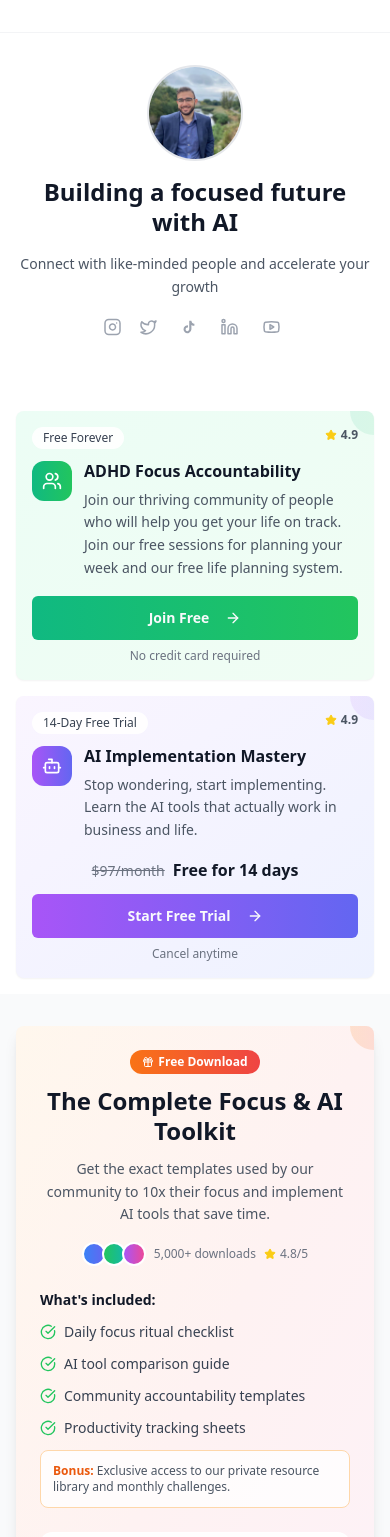
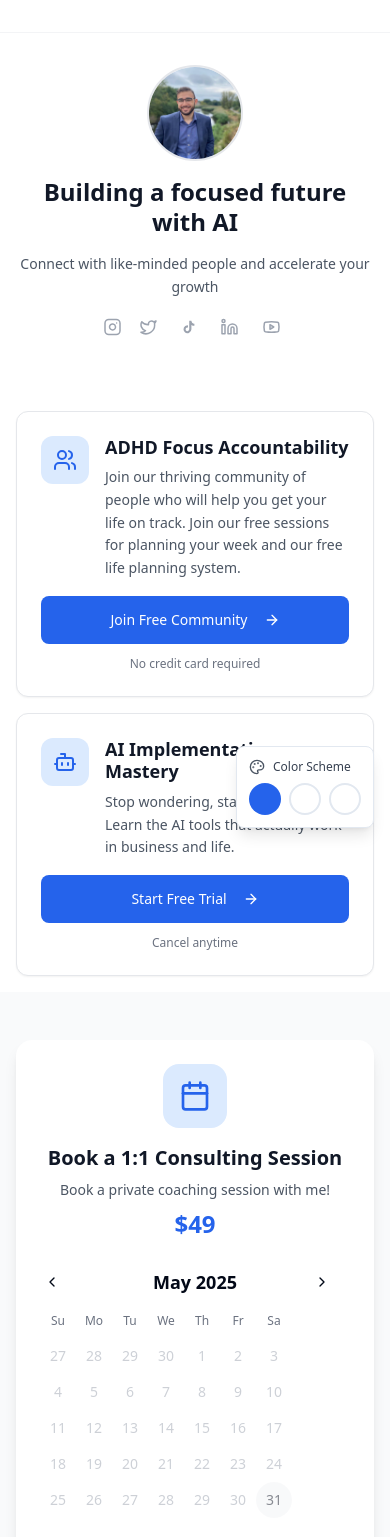
Before and after one commit to ameerry1998/bloom-connect-me, a React (Vite) app: page / in a window 390 px wide. Shown: the top 1537 px of the page. Built offline with nearby package versions, Linux system fonts and the light colour scheme.

Commit message:
Refactor: Improve card design and add calendar
- Updated community card design for better mobile experience.
- Added a calendar component for booking sessions.
- Integrated a "Book a Call" button linking to the specified Stan Store page.
- Provided color scheme options.

```diff
--- /dev/null
+++ b/src/components/BookingCalendar.tsx
@@ -0,0 +1,121 @@
+
+import { useState } from "react";
+import { Button } from "@/components/ui/button";
+import { Card, CardContent } from "@/components/ui/card";
+import { Calendar } from "@/components/ui/calendar";
+import { CalendarIcon, Clock } from "lucide-react";
+import { format } from "date-fns";
+
+const BookingCalendar = () => {
+  const [date, setDate] = useState<Date>();
+
+  const availableSlots = [
+    "9:00 AM", "10:00 AM", "11:00 AM",
+    "2:00 PM", "3:00 PM", "4:00 PM"
+  ];
+
+  return (
+    <section className="px-4 py-12 bg-gray-50">
+      <div className="max-w-md mx-auto">
+        <Card className="bg-white border-0 shadow-lg rounded-2xl overflow-hidden">
+          <CardContent className="p-6">
+            {/* Header */}
+            <div className="text-center mb-6">
+              <div className="w-16 h-16 bg-blue-100 rounded-2xl flex items-center justify-center mx-auto mb-4">
+                <CalendarIcon className="h-8 w-8 text-blue-600" />
+              </div>
+              <h2 className="text-xl font-bold text-gray-900 mb-2">
+                Book a 1:1 Consulting Session
+              </h2>
+              <p className="text-gray-600 text-sm mb-2">
+                Book a private coaching session with me!
+              </p>
+              <div className="text-2xl font-bold text-blue-600">
+                $49
+              </div>
+            </div>
+
+            {/* Calendar */}
+            <div className="mb-6">
+              <Calendar
+                mode="single"
+                selected={date}
+                onSelect={setDate}
+                className="rounded-lg border-0 p-0"
+                classNames={{
+                  months: "flex flex-col space-y-4",
+                  month: "space-y-4",
+                  caption: "flex justify-center pt-1 relative items-center mb-4",
+                  caption_label: "text-lg font-semibold",
+                  nav: "space-x-1 flex items-center",
+                  nav_button: "h-8 w-8 bg-transparent p-0 hover:bg-gray-100 rounded-full",
+                  nav_button_previous: "absolute left-1",
+                  nav_button_next: "absolute right-1",
+                  table: "w-full border-collapse space-y-1",
+                  head_row: "flex mb-2",
+                  head_cell: "text-gray-500 rounded-md w-9 font-medium text-xs text-center",
+                  row: "flex w-full",
+                  cell: "h-9 w-9 text-center text-sm p-0 relative",
+                  day: "h-9 w-9 p-0 font-normal hover:bg-gray-100 rounded-full",
+                  day_range_end: "day-range-end",
+                  day_selected: "bg-gray-900 text-white hover:bg-gray-900 hover:text-white rounded-full",
+                  day_today: "bg-gray-100 text-gray-900 rounded-full",
+                  day_outside: "text-gray-400 opacity-50",
+                  day_disabled: "text-gray-400 opacity-50",
+                  day_range_middle: "aria-selected:bg-accent aria-selected:text-accent-foreground",
+                  day_hidden: "invisible",
+                }}
+                disabled={(date) => date < new Date()}
+              />
+            </div>
+
+            {/* Time Slots */}
+            {date && (
+              <div className="mb-6">
+                <h3 className="font-semibold text-gray-900 mb-3 flex items-center">
+                  <Clock className="h-4 w-4 mr-2" />
+                  Available Times for {format(date, "MMM d")}
+                </h3>
+                <div className="grid grid-cols-2 gap-2">
+                  {availableSlots.map((slot) => (
+                    <Button
+                      key={slot}
+                      variant="outline"
+                      className="text-sm py-2 rounded-lg border-gray-200 hover:border-blue-600 hover:text-blue-600"
+                    >
+                      {slot}
+                    </Button>
+                  ))}
+                </div>
+              </div>
+            )}
+
+            {/* CTA Buttons */}
+            <div className="space-y-3">
+              <Button
+                asChild
+                className="w-full bg-blue-600 hover:bg-blue-700 text-white font-semibold py-3 h-12 rounded-lg"
+              >
+                <a href="https://stan.store/engineeredfocus/p/book-a-11-consulting-session-s1kowruq" target="_blank" rel="noopener noreferrer">
+                  Book a 1:1 Call with Me
+                </a>
+              </Button>
+
+              <Button
+                asChild
+                variant="ghost"
+                className="w-full text-blue-600 hover:text-blue-700 font-medium"
+              >
+                <a href="https://stan.store/engineeredfocus/p/book-a-11-consulting-session-s1kowruq" target="_blank" rel="noopener noreferrer">
+                  Learn More
+                </a>
+              </Button>
+            </div>
+          </CardContent>
+        </Card>
+      </div>
+    </section>
+  );
+};
+
+export default BookingCalendar;
--- /dev/null
+++ b/src/components/ColorSchemeToggle.tsx
@@ -0,0 +1,48 @@
+
+import { useState } from "react";
+import { Button } from "@/components/ui/button";
+import { Palette } from "lucide-react";
+
+interface ColorSchemeToggleProps {
+  onSchemeChange: (scheme: number) => void;
+  currentScheme: number;
+}
+
+const ColorSchemeToggle = ({ onSchemeChange, currentScheme }: ColorSchemeToggleProps) => {
+  const schemes = [
+    { name: "Trust Blue", color: "bg-blue-600" },
+    { name: "Success Green", color: "bg-green-600" },
+    { name: "Premium Purple", color: "bg-purple-600" }
+  ];
+
+  return (
+    <div className="fixed bottom-4 right-4 z-50">
+      <div className="bg-white rounded-lg shadow-lg border p-3">
+        <div className="flex items-center gap-2 mb-2">
+          <Palette className="h-4 w-4 text-gray-600" />
+          <span className="text-xs font-medium text-gray-700">Color Scheme</span>
+        </div>
+        <div className="flex gap-2">
+          {schemes.map((scheme, index) => (
+            <Button
+              key={index}
+              size="sm"
+              variant={currentScheme === index ? "default" : "outline"}
+              className={`w-8 h-8 p-0 rounded-full ${scheme.color} ${
+                currentScheme === index ? "" : "bg-transparent border-2"
+              }`}
+              onClick={() => onSchemeChange(index)}
+              style={{
+                borderColor: currentScheme !== index ? scheme.color.replace('bg-', '#') : undefined
+              }}
+            >
+              <span className="sr-only">{scheme.name}</span>
+            </Button>
+          ))}
+        </div>
+      </div>
+    </div>
+  );
+};
+
+export default ColorSchemeToggle;
--- a/src/components/CommunityLinks.tsx
+++ b/src/components/CommunityLinks.tsx
@@ -1,31 +1,69 @@
 
 import { Button } from "@/components/ui/button";
 import { Card, CardContent } from "@/components/ui/card";
-import { Badge } from "@/components/ui/badge";
-import { Users, Bot, ArrowRight, Star } from "lucide-react";
+import { Users, Bot, ArrowRight } from "lucide-react";
 
-const CommunityLinks = () => {
+interface ColorScheme {
+  name: string;
+  cardBg: string;
+  iconBg: string;
+  iconColor: string;
+  buttonBg: string;
+  buttonHover: string;
+  textColor: string;
+  descColor: string;
+}
+
+const colorSchemes: ColorScheme[] = [
+  {
+    name: "Trust Blue",
+    cardBg: "bg-white",
+    iconBg: "bg-blue-100",
+    iconColor: "text-blue-600",
+    buttonBg: "bg-blue-600 hover:bg-blue-700",
+    buttonHover: "hover:shadow-lg",
+    textColor: "text-gray-900",
+    descColor: "text-gray-600"
+  },
+  {
+    name: "Success Green",
+    cardBg: "bg-white",
+    iconBg: "bg-green-100",
+    iconColor: "text-green-600",
+    buttonBg: "bg-green-600 hover:bg-green-700",
+    buttonHover: "hover:shadow-lg",
+    textColor: "text-gray-900",
+    descColor: "text-gray-600"
+  },
+  {
+    name: "Premium Purple",
+    cardBg: "bg-white",
+    iconBg: "bg-purple-100",
+    iconColor: "text-purple-600",
+    buttonBg: "bg-purple-600 hover:bg-purple-700",
+    buttonHover: "hover:shadow-lg",
+    textColor: "text-gray-900",
+    descColor: "text-gray-600"
+  }
+];
+
+const CommunityLinks = ({ colorScheme = 0 }: { colorScheme?: number }) => {
+  const scheme = colorSchemes[colorScheme] || colorSchemes[0];
+
   const communities = [
     {
       name: "ADHD Focus Accountability",
       description: "Join our thriving community of people who will help you get your life on track. Join our free sessions for planning your week and our free life planning system.",
       icon: Users,
-      url: "https://circle.so/your-community",
-      color: "from-emerald-500 to-green-500",
-      bgColor: "from-emerald-50 to-green-50",
-      price: "Free Forever",
-      features: ["Daily check-ins", "Focus strategies"]
+      url: "https://stan.store/engineeredfocus/p/book-a-11-consulting-session-s1kowruq",
+      price: "Free Forever"
     },
     {
       name: "AI Implementation Mastery",
       description: "Stop wondering, start implementing. Learn the AI tools that actually work in business and life.",
       icon: Bot,
-      url: "https://skool.com/your-community",
-      color: "from-purple-500 to-indigo-500",
-      bgColor: "from-purple-50 to-indigo-50",
-      price: "14-Day Free Trial",
-      originalPrice: "$97/month",
-      features: ["AI tutorials", "Live sessions"]
+      url: "https://stan.store/engineeredfocus/p/book-a-11-consulting-session-s1kowruq",
+      price: "14-Day Free Trial"
     }
   ];
 
@@ -34,66 +72,43 @@ const CommunityLinks = () => {
       {communities.map((community) => {
         const IconComponent = community.icon;
         return (
-          <Card key={community.name} className={`group hover:shadow-lg transition-all duration-300 border-0 bg-gradient-to-br ${community.bgColor} overflow-hidden relative`}>
-            <CardContent className="p-4">
-              {/* Top section */}
-              <div className="flex justify-between items-start mb-3">
-                <Badge className="bg-white/90 text-gray-700 backdrop-blur-sm font-medium text-xs">
-                  {community.price}
-                </Badge>
-                <div className="flex items-center gap-1 text-xs text-gray-600">
-                  <Star className="h-3 w-3 fill-yellow-400 text-yellow-400" />
-                  <span className="font-semibold">4.9</span>
-                </div>
-              </div>
-
-              {/* Icon & Content */}
-              <div className="flex items-start gap-3 mb-4">
-                <div className={`w-10 h-10 rounded-xl bg-gradient-to-r ${community.color} flex items-center justify-center group-hover:scale-105 transition-transform duration-300 flex-shrink-0`}>
-                  <IconComponent className="h-5 w-5 text-white" />
+          <Card key={community.name} className={`${scheme.cardBg} border border-gray-200 shadow-sm hover:shadow-md transition-all duration-300 rounded-xl overflow-hidden`}>
+            <CardContent className="p-6">
+              {/* Icon and Title Row */}
+              <div className="flex items-start gap-4 mb-4">
+                <div className={`w-12 h-12 ${scheme.iconBg} rounded-xl flex items-center justify-center flex-shrink-0`}>
+                  <IconComponent className={`h-6 w-6 ${scheme.iconColor}`} />
                 </div>
 
                 <div className="flex-1 min-w-0">
-                  <h3 className="text-base font-bold text-gray-900 mb-2 leading-tight">
+                  <h3 className={`text-lg font-semibold ${scheme.textColor} mb-2 leading-tight`}>
                     {community.name}
                   </h3>
-                  <p className="text-gray-600 text-sm leading-relaxed">
+                  <p className={`${scheme.descColor} text-sm leading-relaxed`}>
                     {community.description}
                   </p>
                 </div>
               </div>
 
-              {/* Pricing for paid community */}
-              {community.originalPrice && (
-                <div className="text-center mb-3">
-                  <span className="text-sm text-gray-500 line-through">{community.originalPrice}</span>
-                  <span className="text-base font-bold text-gray-900 ml-2">Free for 14 days</span>
-                </div>
-              )}
-
               {/* CTA Button */}
               <Button
                 asChild
-                size="lg"
-                className={`w-full bg-gradient-to-r ${community.color} hover:shadow-lg transform active:scale-95 transition-all duration-200 text-sm font-semibold py-3 h-11`}
+                className={`w-full ${scheme.buttonBg} text-white font-medium py-3 h-12 rounded-lg ${scheme.buttonHover} transform active:scale-95 transition-all duration-200`}
               >
                 <a href={community.url} target="_blank" rel="noopener noreferrer">
-                  {community.price === "Free Forever" ? "Join Free" : "Start Free Trial"}
+                  {community.price === "Free Forever" ? "Join Free Community" : "Start Free Trial"}
                   <ArrowRight className="ml-2 h-4 w-4" />
                 </a>
               </Button>
 
               {/* Fine print */}
-              <p className="text-center text-xs text-gray-500 mt-2">
+              <p className="text-center text-xs text-gray-500 mt-3">
                 {community.price === "Free Forever"
                   ? "No credit card required"
                   : "Cancel anytime"
                 }
               </p>
             </CardContent>
-
-            {/* Decorative element */}
-            <div className={`absolute -top-6 -right-6 w-12 h-12 bg-gradient-to-r ${community.color} rounded-full opacity-10 group-hover:scale-125 transition-transform duration-500`}></div>
           </Card>
         );
       })}
--- a/src/pages/Index.tsx
+++ b/src/pages/Index.tsx
@@ -10,12 +10,21 @@ import SocialLinks from "@/components/SocialLinks";
 import CommunityLinks from "@/components/CommunityLinks";
 import EmailSignup from "@/components/EmailSignup";
 import LeadMagnet from "@/components/LeadMagnet";
+import BookingCalendar from "@/components/BookingCalendar";
+import ColorSchemeToggle from "@/components/ColorSchemeToggle";
 
 const Index = () => {
   const { toast } = useToast();
+  const [colorScheme, setColorScheme] = useState(0);
 
   return (
     <div className="min-h-screen bg-white">
+      {/* Color Scheme Toggle */}
+      <ColorSchemeToggle
+        currentScheme={colorScheme}
+        onSchemeChange={setColorScheme}
+      />
+
       {/* Header - Mobile Optimized */}
       <header className="sticky top-0 z-50 bg-white/95 backdrop-blur-sm border-b border-gray-100 px-4 py-4">
         <nav className="max-w-md mx-auto">
@@ -50,9 +59,12 @@ const Index = () => {
       {/* Communities Section - Mobile First */}
       <section id="communities" className="px-4 py-4">
         <div className="max-w-md mx-auto">
-          <CommunityLinks />
+          <CommunityLinks colorScheme={colorScheme} />
         </div>
       </section>
+
+      {/* Booking Calendar Section */}
+      <BookingCalendar />
 
       {/* Lead Magnet Section - Mobile Optimized */}
       <section className="px-4 py-8 bg-gray-50">
```
